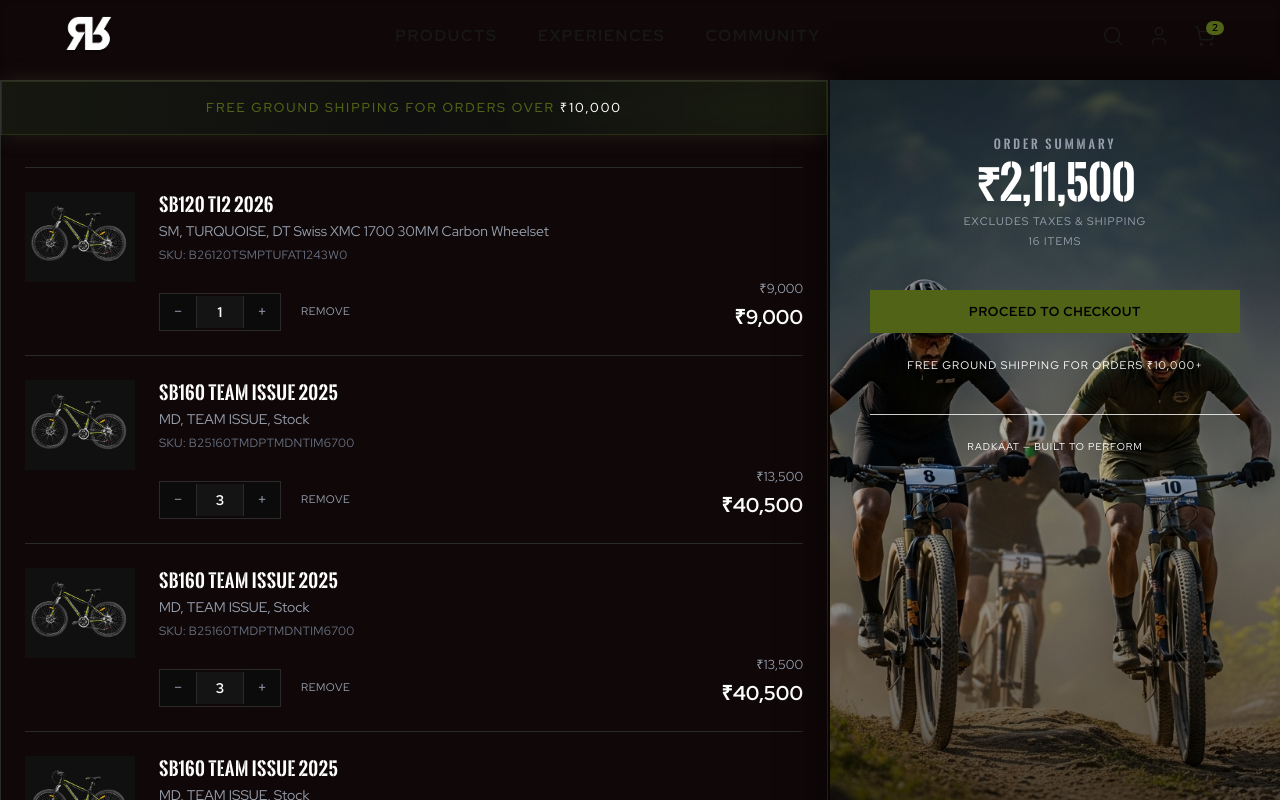
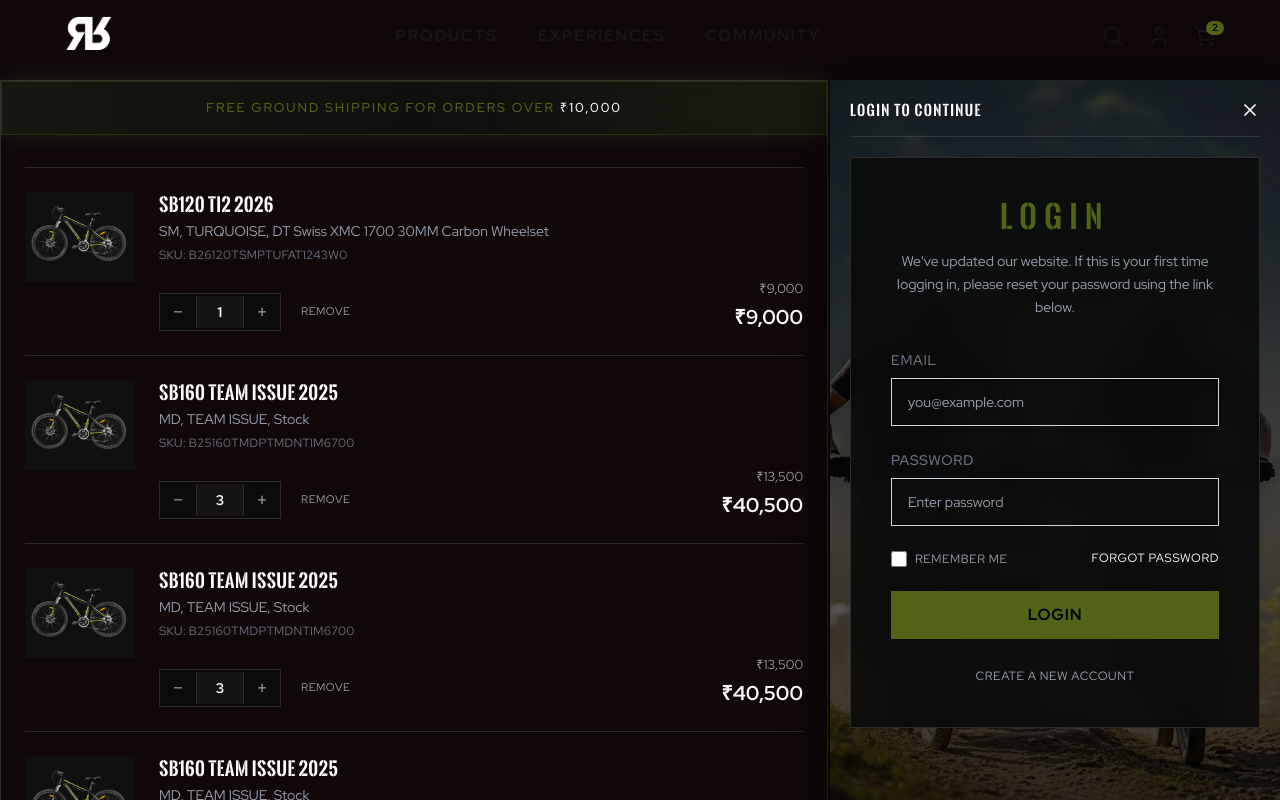
Before and after one commit to ermajaz/radkaat_demo, a Next.js app: page /cart in a window 1280 px wide. Both pictures are taken after a click on the button "PROCEED TO CHECKOUT". Shown: the top 800 px of the page. Built offline with nearby package versions, Linux system fonts and the light colour scheme.

Commit message:
added login in checkout

```diff
--- a/src/components/auth/LoginForm.tsx
+++ b/src/components/auth/LoginForm.tsx
@@ -22,7 +22,7 @@
   };
 
   return (
-    <div className="relative flex flex-col items-center justify-center w-full min-h-screen text-white overflow-hidden px-6">
+    <div className="relative flex flex-col items-center justify-center w-full text-white overflow-hidden">
       {/* Auth Card */}
       <motion.div
         initial={{ opacity: 0, y: 25 }}
--- a/src/components/cart/CartSummary.tsx
+++ b/src/components/cart/CartSummary.tsx
@@ -1,8 +1,11 @@
 "use client";
 
-import React, { useEffect, useRef } from "react";
+import React, { useEffect, useRef, useState } from "react";
 import gsap from "gsap";
 import Image from "next/image";
+import { X } from "lucide-react";
+import { motion, AnimatePresence } from "framer-motion";
+import { LoginForm } from "@/components/auth/LoginForm";
 
 type Props = {
   subtotal: number;
@@ -11,6 +14,9 @@
   itemCount: number;
 };
 
+// Simulated login check — replace this with your auth logic
+const isUserLoggedIn = false;
+
 export const CartSummary: React.FC<Props> = ({
   subtotal,
   onCheckout,
@@ -18,48 +24,62 @@
   itemCount,
 }) => {
   const el = useRef<HTMLDivElement | null>(null);
+  const [showLogin, setShowLogin] = useState(false);
 
-  // Subtle GSAP entrance animation
+  // Animate entrance for entire component
   useEffect(() => {
     if (!el.current) return;
-    const ctx = gsap.context(() => {
     gsap.fromTo(
       el.current,
       { opacity: 0, y: 40 },
       { opacity: 1, y: 0, duration: 1.1, ease: "power3.out" }
     );
-    }, el);
-    return () => ctx.revert();
   }, []);
+
+  const handleProceed = () => {
+    if (!isUserLoggedIn) setShowLogin(true);
+    else onCheckout();
+  };
 
   return (
     <div
       ref={el}
       className="
         w-full md:w-[450px]
-        min-h-screen
-        relative overflow-hidden
+        min-h-screen relative overflow-hidden
         flex flex-col justify-between
         bg-[#0a0a0a] text-white
         shadow-[0_0_40px_rgba(0,0,0,0.6)]
+        md:sticky md:top-20
       "
     >
-      {/* Background Image (with low opacity & subtle gradient) */}
+      {/* Background Image */}
       <div className="absolute inset-0 z-0">
         <Image
           src={image}
           alt="Cart background"
           fill
-          className="object-cover"
+          className="object-cover opacity-70"
           priority
         />
-        <div className="absolute inset-0 bg-gradient-to-b from-black/50 via-black/30 to-black/80" />
+        <div className="absolute inset-0 bg-gradient-to-b from-black/50 via-black/40 to-black/80" />
       </div>
 
-      {/* Foreground Content (CRISP) */}
-      <div className="relative z-10 flex flex-col h-full justify-between px-10 py-14 select-none">
+      {/* Foreground Animated Content Switcher */}
+      <div className="relative z-10 flex flex-col h-full justify-between px-5 py-5 select-none overflow-hidden">
+        <AnimatePresence mode="wait">
+          {/* ✅ Cart Summary View */}
+          {!showLogin && (
+            <motion.div
+              key="summary"
+              initial={{ opacity: 0, x: 80 }}
+              animate={{ opacity: 1, x: 0 }}
+              exit={{ opacity: 0, x: -80 }}
+              transition={{ duration: 0.5, ease: "easeInOut" }}
+              className="flex flex-col h-full justify-between"
+            >
               {/* Header Section */}
-        <div className="flex-1 flex flex-col justify-center text-center">
+              <div className="flex-1 flex flex-col justify-center text-center mt-10">
                 <h2 className="text-xs uppercase tracking-[0.25em] text-gray-400 mb-2">
                   Order Summary
                 </h2>
@@ -78,10 +98,10 @@
                 </div>
               </div>
 
-        {/* Checkout Section (anchored at bottom) */}
-        <div className="flex flex-col items-center justify-end mt-10 pb-2">
+              {/* Checkout Section */}
+              <div className="flex flex-col items-center justify-end mt-10 pb-2 px-5">
                 <button
-            onClick={onCheckout}
+                  onClick={handleProceed}
                   className="
                     w-full py-3 bg-army text-black
                     font-semibold uppercase tracking-wider text-[13px] cursor-pointer
@@ -100,6 +120,40 @@
                   Radkaat — Built to Perform
                 </div>
               </div>
+            </motion.div>
+          )}
+
+          {/* ✅ Login Sidebar View */}
+          {showLogin && (
+            <motion.div
+              key="login"
+              initial={{ opacity: 0, x: 80 }}
+              animate={{ opacity: 1, x: 0 }}
+              exit={{ opacity: 0, x: -80 }}
+              transition={{ duration: 0.5, ease: "easeInOut" }}
+              className="flex flex-col h-full"
+            >
+              {/* Header */}
+              <div className="flex justify-between items-center border-b border-white/10 pb-4 mb-5">
+                <h3 className="text-sm uppercase tracking-widest font-semibold">
+                  Login to Continue
+                </h3>
+                <button
+                  onClick={() => setShowLogin(false)}
+                  className="hover:text-army transition cursor-pointer"
+                  aria-label="Close login sidebar"
+                >
+                  <X size={20} />
+                </button>
+              </div>
+
+              {/* Login Form */}
+              <div className="flex-1">
+                <LoginForm />
+              </div>
+            </motion.div>
+          )}
+        </AnimatePresence>
       </div>
     </div>
   );
--- a/src/components/cart/QuantityStepper.tsx
+++ b/src/components/cart/QuantityStepper.tsx
@@ -23,15 +23,13 @@
   const inc = () => onChange(Math.min(max, value + 1));
 
   return (
-    <motion.div
+    <div
       className={clsx(
         "inline-flex items-center border border-[#2a2a2a]",
         "select-none text-white",
         "transition-all duration-200 hover:border-army/60",
         className
       )}
-      whileHover={{ scale: 1.02 }}
-      whileTap={{ scale: 0.98 }}
     >
       {/* Decrease Button */}
       <button
@@ -39,7 +37,7 @@
         onClick={dec}
         aria-label="Decrease quantity"
         className={clsx(
-          "w-8 h-8 md:w-9 md:h-9 flex cursor-pointer items-center justify-center font-light",
+          "w-8 h-8 md:w-9 md:h-9 text-[20px] flex cursor-pointer items-center justify-center font-light",
           "bg-[#0b0b0b] text-gray-400 hover:text-army hover:bg-army/10",
           "transition-all duration-200 focus:outline-none active:scale-95"
         )}
@@ -63,13 +61,13 @@
         onClick={inc}
         aria-label="Increase quantity"
         className={clsx(
-          "w-8 h-8 md:w-9 md:h-9 flex cursor-pointer items-center justify-center font-light",
+          "w-8 h-8 md:w-9 md:h-9 text-[20px] flex cursor-pointer items-center justify-center font-light",
           "bg-[#0b0b0b] text-gray-400 hover:text-army hover:bg-army/10",
           "transition-all duration-200 focus:outline-none active:scale-95"
         )}
       >
         +
       </button>
-    </motion.div>
+    </div>
   );
 };
```
Lines whose indentation alone changed are shown as unchanged.
